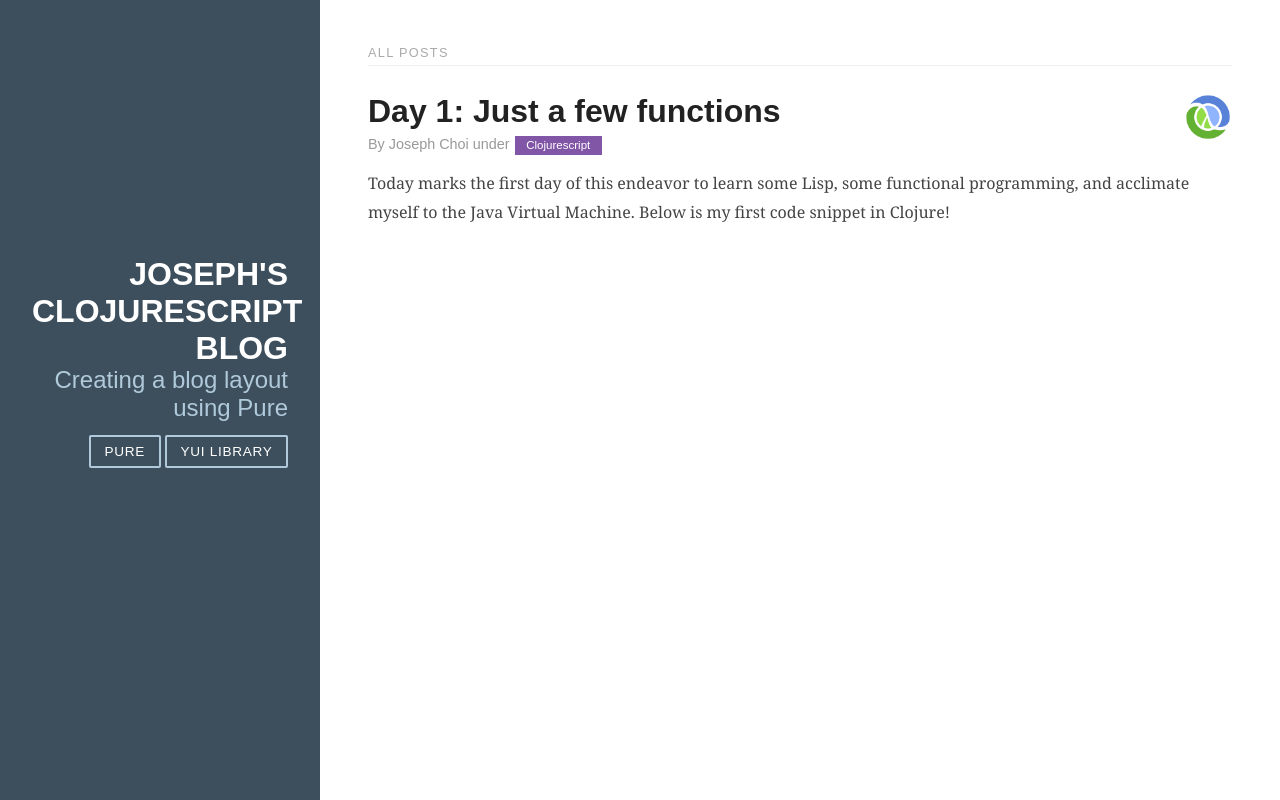
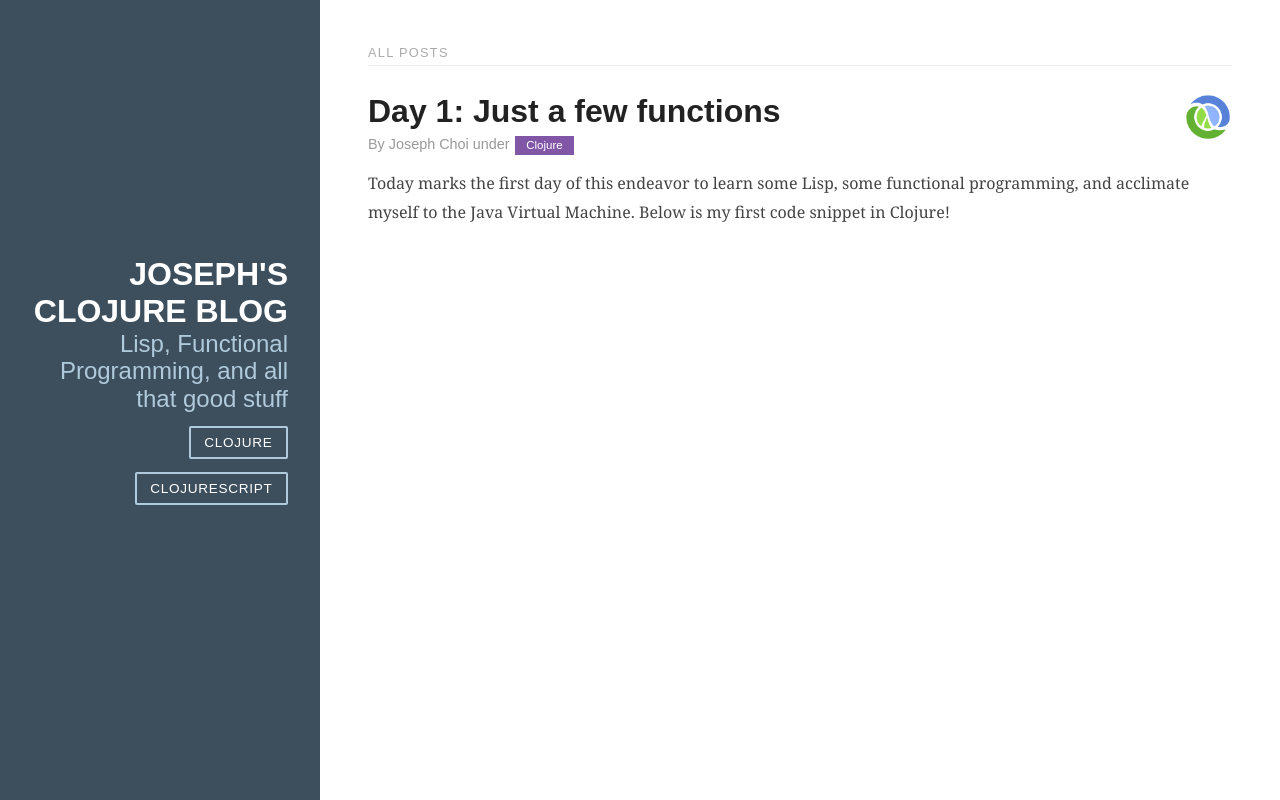
Before and after one commit to chousemath/blog_clojurescript, a plain HTML site: page html/index.html in a window 1280 px wide. Drawn offline with nearby package versions, Linux system fonts and the light colour scheme; a script that the page names is missing.

Commit message:
removing some of the boilerplate from the pure template

```diff
--- a/html/index.html
+++ b/html/index.html
@@ -28,16 +28,16 @@
   <div id="layout" class="pure-g">
     <div class="sidebar pure-u-1 pure-u-md-1-4">
       <div class="header">
-        <h1 class="brand-title">Joseph's Clojurescript Blog</h1>
-        <h2 class="brand-tagline">Creating a blog layout using Pure</h2>
+        <h1 class="brand-title">Joseph's Clojure Blog</h1>
+        <h2 class="brand-tagline">Lisp, Functional Programming, and all that good stuff</h2>
 
         <nav class="nav">
           <ul class="nav-list">
             <li class="nav-item">
-              <a class="pure-button" href="http://purecss.io">Pure</a>
+              <a class="pure-button" href="https://clojure.org/">Clojure</a>
             </li>
             <li class="nav-item">
-              <a class="pure-button" href="http://yuilibrary.com">YUI Library</a>
+              <a class="pure-button" href="https://clojurescript.org/index">Clojurescript</a>
             </li>
           </ul>
         </nav>
@@ -55,7 +55,7 @@
               <h2 class="post-title">Day 1: Just a few functions</h2>
 
               <p class="post-meta">
-                By Joseph Choi under <a class="post-category post-category-yui" href="#">Clojurescript</a>
+                By Joseph Choi under <a class="post-category post-category-yui" href="#">Clojure</a>
               </p>
             </header>
 
```
Also changed, not shown: 5 other files.
